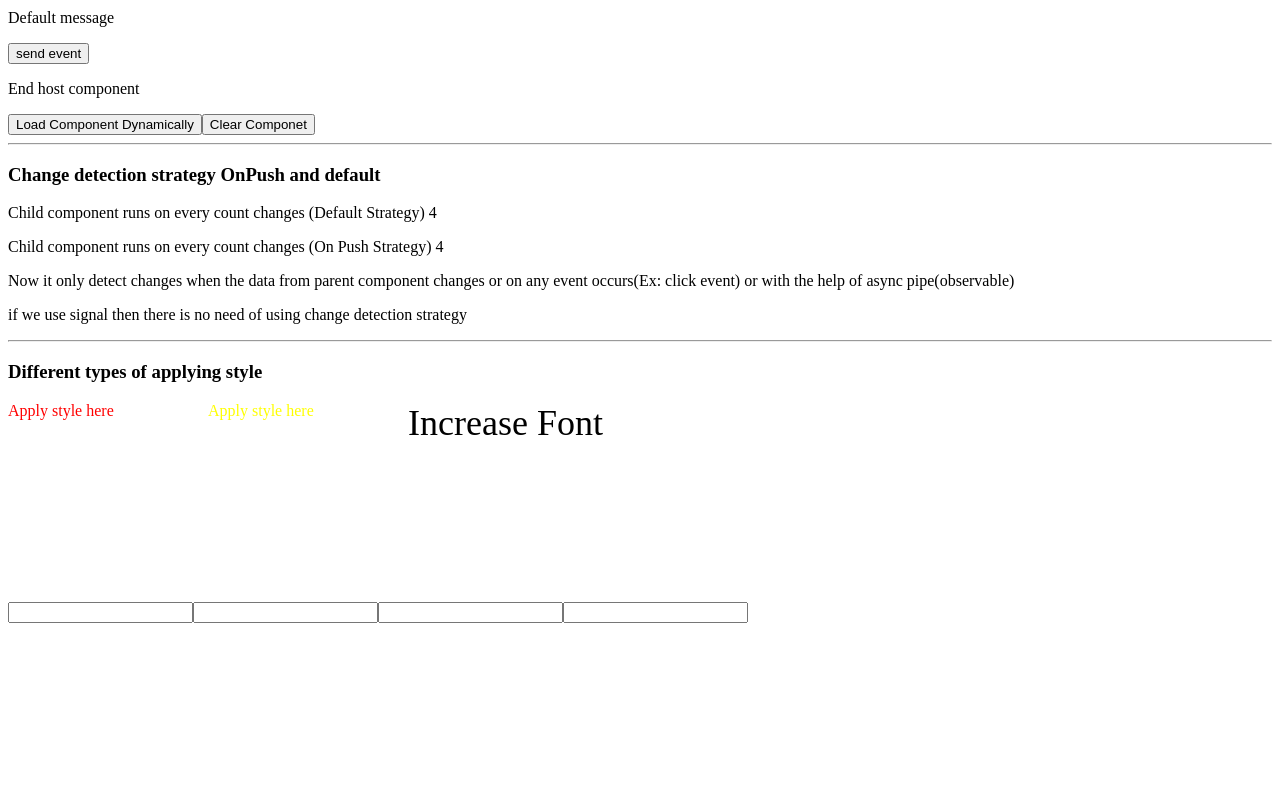
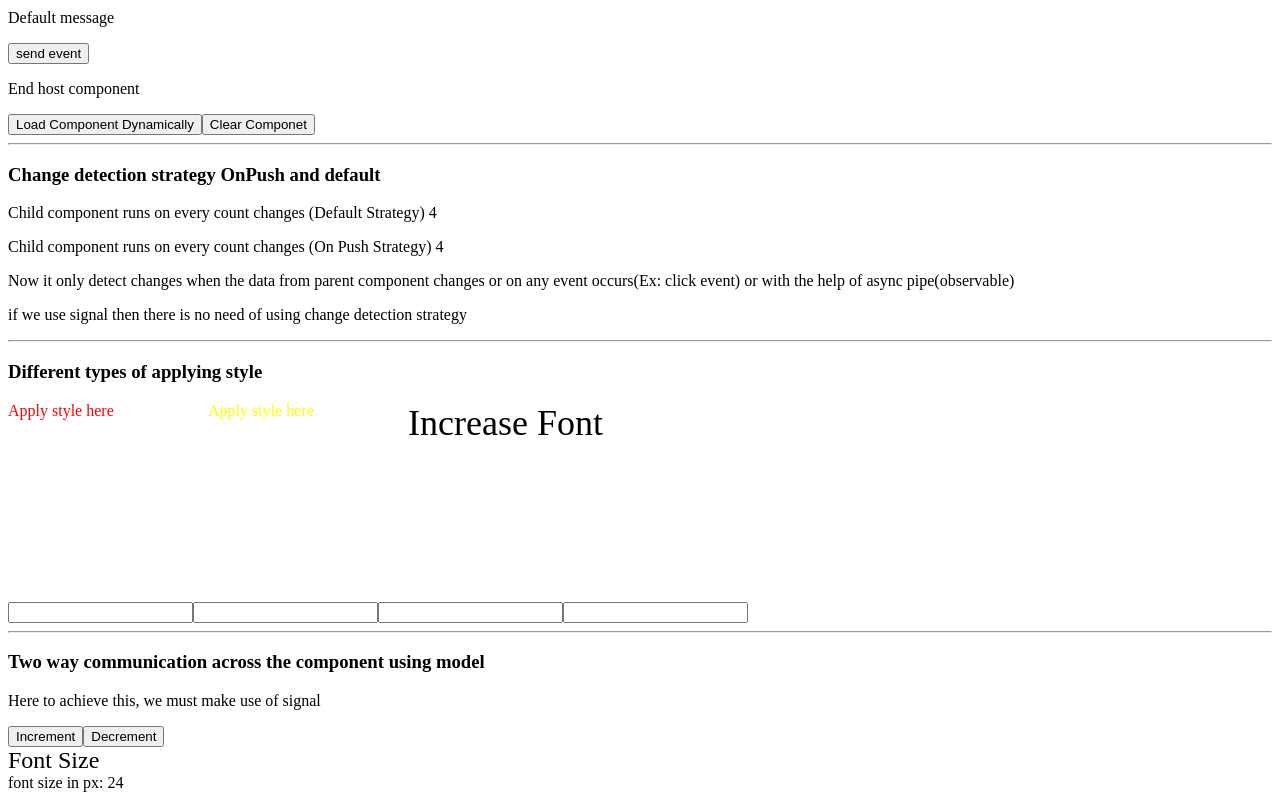
Before and after one commit to sreedhar-eg1/Angular-practice, an Angular app: page / in a window 1280 px wide. Shown: the part 224-1024 px from the top of the page. Before the commit the page ends 855 px from the top, so only its background shows below. Built offline with nearby package versions, Linux system fonts and the light colour scheme.

Commit message:
feature - two way data binding across component

```diff
--- a/src/app/app.component.html
+++ b/src/app/app.component.html
@@ -27,3 +27,11 @@
 <hr>
 <h3>Different types of applying style</h3>
 <app-styles />
+
+<hr>
+<div>
+  <h3>Two way communication across the component using model</h3>
+  <p>Here to achieve this, we must make use of signal</p>
+  <app-sizer [(size)]="fontSize"/>
+  <div>font size in px: {{fontSize()}}</div>
+</div>
--- a/src/app/app.component.ts
+++ b/src/app/app.component.ts
@@ -6,6 +6,7 @@ import { NgComponentOutlet } from '@angular/common';
 import { HostComponent } from './basics/host/host.component';
 import { ParentComponent } from './basics/parent/parent.component';
 import { StylesComponent } from "./basics/styles/styles.component";
+import { SizerComponent } from "./basics/sizer/sizer.component";
 
 @Component({
   selector: 'app-root',
@@ -16,13 +17,15 @@ import { StylesComponent } from "./basics/styles/styles.component";
     NgComponentOutlet,
     HostComponent,
     ParentComponent,
-    StylesComponent
+    StylesComponent,
+    SizerComponent
 ],
   templateUrl: './app.component.html',
   styleUrl: './app.component.scss',
 })
 export class AppComponent implements OnInit {
   title = 'angular-19-feature';
+  fontSize = signal(24)
 
   isAdmin = signal(true);
   profileComponent: {
--- /dev/null
+++ b/src/app/basics/sizer/sizer.component.html
@@ -0,0 +1,4 @@
+<button (click)="onIncrement()" type="button">Increment</button>
+<button (click)="onDecrement()" type="button">Decrement</button>
+
+<div [style.fontSize.px]="size()">Font Size</div>
--- /dev/null
+++ b/src/app/basics/sizer/sizer.component.ts
@@ -0,0 +1,19 @@
+import { Component, model } from '@angular/core';
+
+@Component({
+  selector: 'app-sizer',
+  imports: [],
+  templateUrl: './sizer.component.html',
+  styleUrl: './sizer.component.scss'
+})
+export class SizerComponent {
+  size = model.required<number>()
+
+  onIncrement() {
+    this.size.set(this.size() + 1)
+  }
+
+  onDecrement() {
+    this.size.set(this.size() - 1)
+  }
+}
```
Also changed, not shown: src/app/basics/sizer/sizer.component.scss (added), 1 other file (tests, documents, lock files or other folders).
